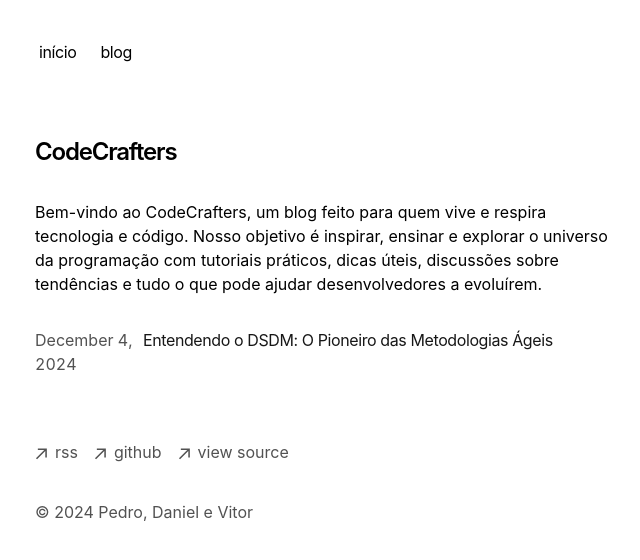
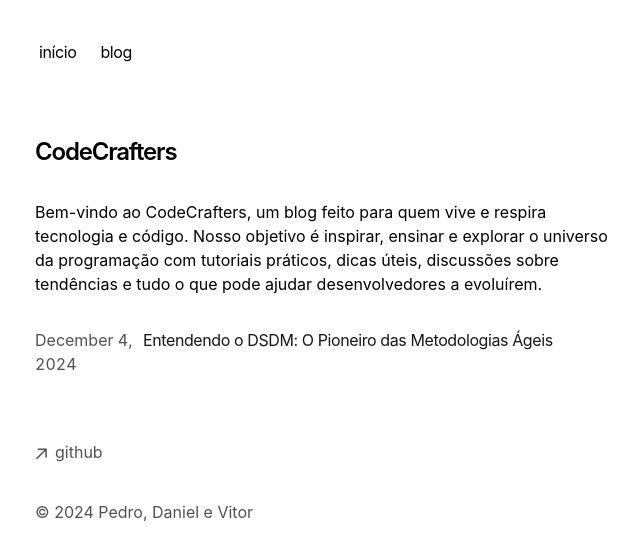
Before and after one commit to pedrordgsr/codecrafters, a Next.js app: page / in a window 1280 px wide. Shown: the top 560 px of the page, without its empty margins (317-957 px from the left). Built offline with nearby package versions, Linux system fonts and the light colour scheme.

Commit message:
quality of life

```diff
--- a/app/components/footer.tsx
+++ b/app/components/footer.tsx
@@ -24,32 +24,10 @@
             className="flex items-center transition-all hover:text-neutral-800 dark:hover:text-neutral-100"
             rel="noopener noreferrer"
             target="_blank"
-            href="/rss"
-          >
-            <ArrowIcon />
-            <p className="ml-2 h-7">rss</p>
-          </a>
-        </li>
-        <li>
-          <a
-            className="flex items-center transition-all hover:text-neutral-800 dark:hover:text-neutral-100"
-            rel="noopener noreferrer"
-            target="_blank"
-            href="https://github.com/vercel/next.js"
+            href="https://github.com/pedrordgsr/codecrafters"
           >
             <ArrowIcon />
             <p className="ml-2 h-7">github</p>
-          </a>
-        </li>
-        <li>
-          <a
-            className="flex items-center transition-all hover:text-neutral-800 dark:hover:text-neutral-100"
-            rel="noopener noreferrer"
-            target="_blank"
-            href="https://vercel.com/templates/next.js/portfolio-starter-kit"
-          >
-            <ArrowIcon />
-            <p className="ml-2 h-7">view source</p>
           </a>
         </li>
       </ul>
```
